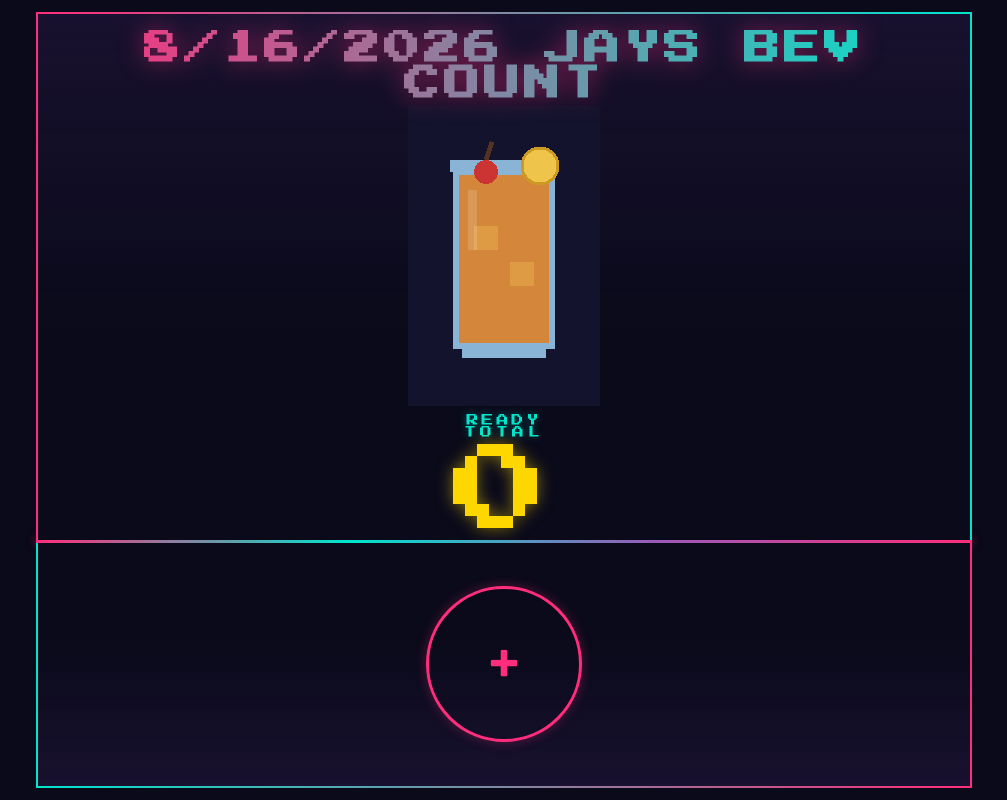
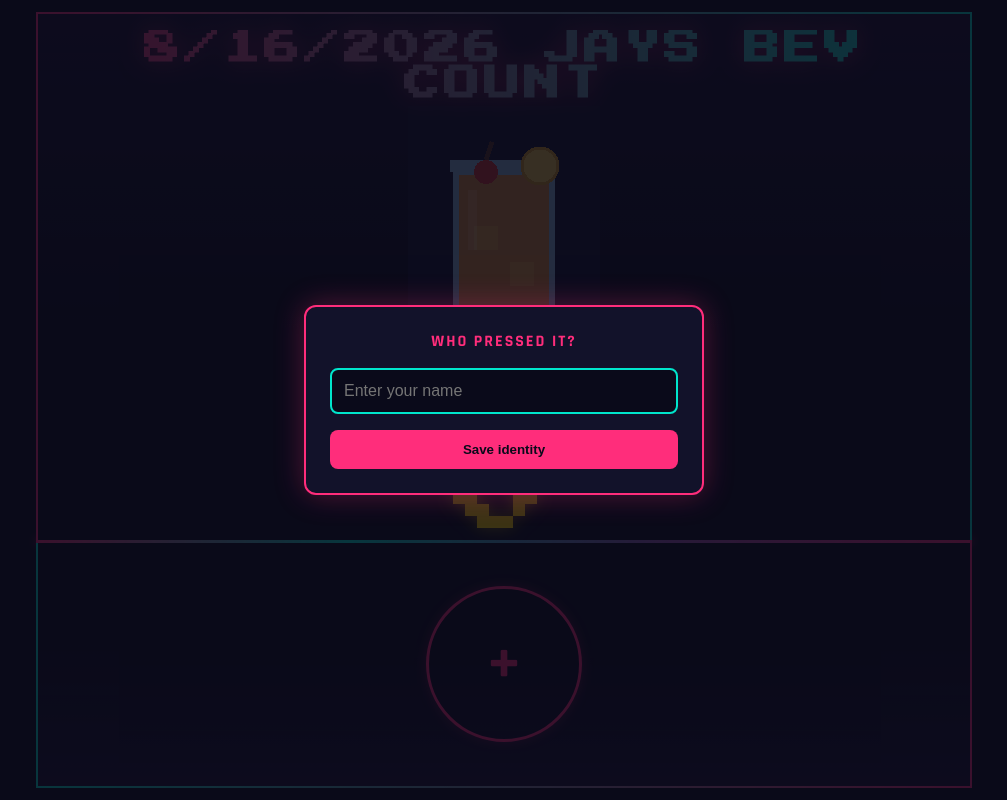
Before and after one commit to b4ssine-sys/drinks, a Next.js app: page / in a window 1280 px wide. Shown: the whole page, without its empty margins (136-1143 px from the left). Built offline with nearby package versions, Linux system fonts and the light colour scheme; no server answers.

Commit message:
Add live 10 second refresh

```diff
--- a/app/page.js
+++ b/app/page.js
@@ -4,16 +4,42 @@ import { useState, useCallback, useEffect } from 'react';
 import Screen from './components/Screen';
 import CircleButton from './components/CircleButton';
 
+const STORAGE_KEY = 'drinks-logged-by';
+
 export default function Home() {
   const [playing, setPlaying] = useState(false);
   const [count, setCount] = useState(0);
+  const [loggedBy, setLoggedBy] = useState('');
+  const [identityInput, setIdentityInput] = useState('');
+  const [needsIdentity, setNeedsIdentity] = useState(false);
 
   useEffect(() => {
-    fetch('/api/count')
-      .then((r) => { if (r.ok) return r.json(); throw new Error(); })
-      .then((data) => setCount(data.count))
-      .catch(() => {});
+    const refreshCount = () => {
+      fetch('/api/count')
+        .then((r) => { if (r.ok) return r.json(); throw new Error(); })
+        .then((data) => setCount(data.count))
+        .catch(() => {});
+    };
+
+    refreshCount();
+
+    const saved = window.localStorage.getItem(STORAGE_KEY);
+    if (saved) {
+      setLoggedBy(saved);
+    } else {
+      setNeedsIdentity(true);
+    }
+
+    const intervalId = window.setInterval(refreshCount, 10000);
+    return () => window.clearInterval(intervalId);
   }, []);
+
+  const saveIdentity = useCallback(() => {
+    const value = (identityInput || '').trim() || 'unknown';
+    window.localStorage.setItem(STORAGE_KEY, value);
+    setLoggedBy(value);
+    setNeedsIdentity(false);
+  }, [identityInput]);
 
   const handleClick = useCallback(() => {
     if (!playing) setPlaying(true);
@@ -21,12 +47,17 @@ export default function Home() {
 
   const handleAnimationComplete = useCallback(() => {
     setPlaying(false);
+    const actor = loggedBy || 'unknown';
     setCount((c) => c + 1);
-    fetch('/api/count', { method: 'POST' })
+    fetch('/api/count', {
+      method: 'POST',
+      headers: { 'Content-Type': 'application/json' },
+      body: JSON.stringify({ logged_by: actor }),
+    })
       .then((r) => { if (r.ok) return r.json(); throw new Error(); })
       .then((data) => setCount(data.count))
       .catch(() => {});
-  }, []);
+  }, [loggedBy]);
 
   return (
     <div className="container">
@@ -39,6 +70,73 @@ export default function Home() {
       <div className="section section-bottom">
         <CircleButton onClick={handleClick} />
       </div>
+
+      {needsIdentity && (
+        <div style={{
+          position: 'fixed',
+          inset: 0,
+          background: 'rgba(10, 10, 26, 0.8)',
+          display: 'flex',
+          alignItems: 'center',
+          justifyContent: 'center',
+          zIndex: 100,
+          padding: '16px',
+        }}>
+          <div style={{
+            background: '#12122a',
+            border: '2px solid #ff2d7b',
+            borderRadius: '12px',
+            padding: '24px',
+            width: 'min(400px, 100%)',
+            boxShadow: '0 0 30px rgba(255, 45, 123, 0.3)',
+          }}>
+            <h2 style={{
+              fontFamily: 'Press Start 2P, monospace',
+              fontSize: '16px',
+              letterSpacing: '2px',
+              color: '#ff2d7b',
+              textAlign: 'center',
+              marginBottom: '16px',
+            }}>
+              WHO PRESSED IT?
+            </h2>
+            <input
+              value={identityInput}
+              onChange={(event) => setIdentityInput(event.target.value)}
+              placeholder="Enter your name"
+              style={{
+                width: '100%',
+                padding: '12px',
+                borderRadius: '8px',
+                border: '2px solid #00e5cc',
+                background: '#0a0a1a',
+                color: '#f0e6ff',
+                fontSize: '16px',
+                marginBottom: '16px',
+              }}
+              onKeyDown={(event) => {
+                if (event.key === 'Enter') saveIdentity();
+              }}
+            />
+            <button
+              type="button"
+              onClick={saveIdentity}
+              style={{
+                width: '100%',
+                padding: '12px 16px',
+                borderRadius: '8px',
+                border: 'none',
+                background: '#ff2d7b',
+                color: '#0a0a1a',
+                fontWeight: 700,
+                cursor: 'pointer',
+              }}
+            >
+              Save identity
+            </button>
+          </div>
+        </div>
+      )}
     </div>
   );
 }
```
